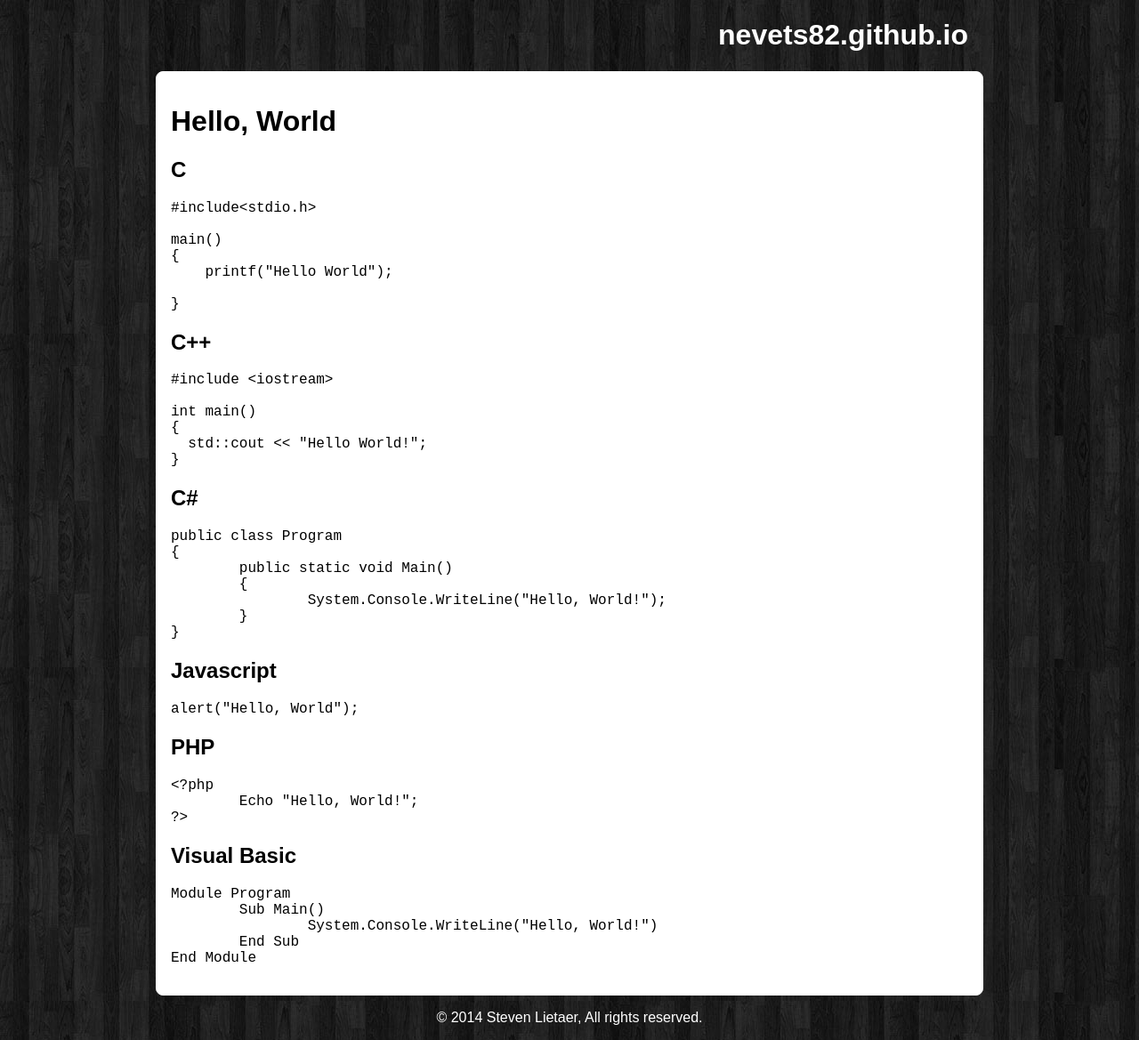
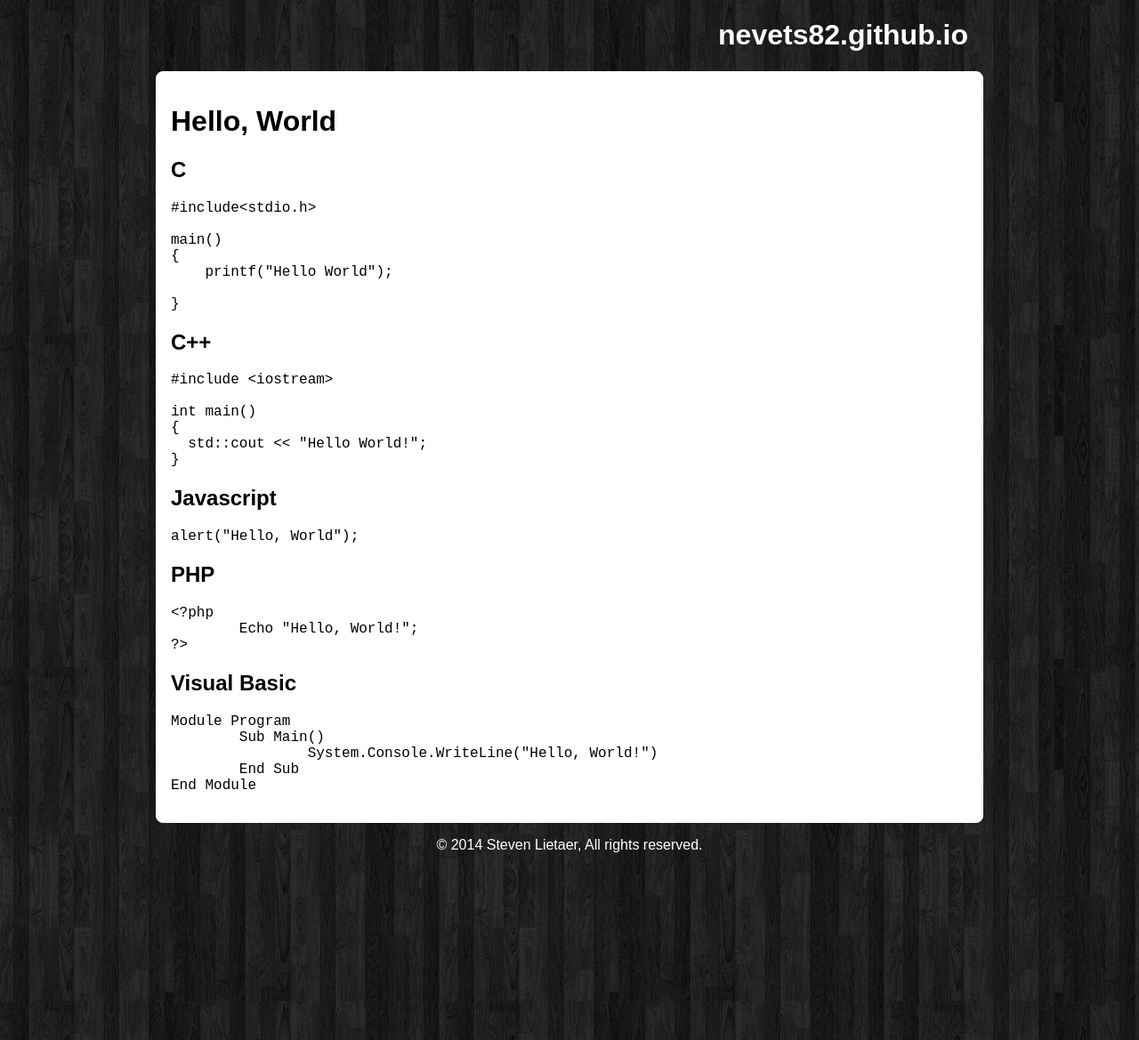
Before and after one commit to Nevets82/nevets82.github.io, a Jekyll site: the page built from index.md, in a window 1280 px wide. Shown: the whole page at 89% size. Built offline with Jekyll 4.4.1, drawn with Linux system fonts in a browser that asks for light colours; Markdown is read by kramdown in place of the engine named in the settings.

Commit message:
Hello, World Fix

````diff
--- a/index.md
+++ b/index.md
@@ -27,18 +27,6 @@ int main()
 }
 ```
 
-## C# ##
-
-```csharp
-public class Program
-{
-	public static void Main()
-	{
-		System.Console.WriteLine("Hello, World!");
-	}
-}
-```
-
 ## Javascript ##
 
 ```javascript
````
